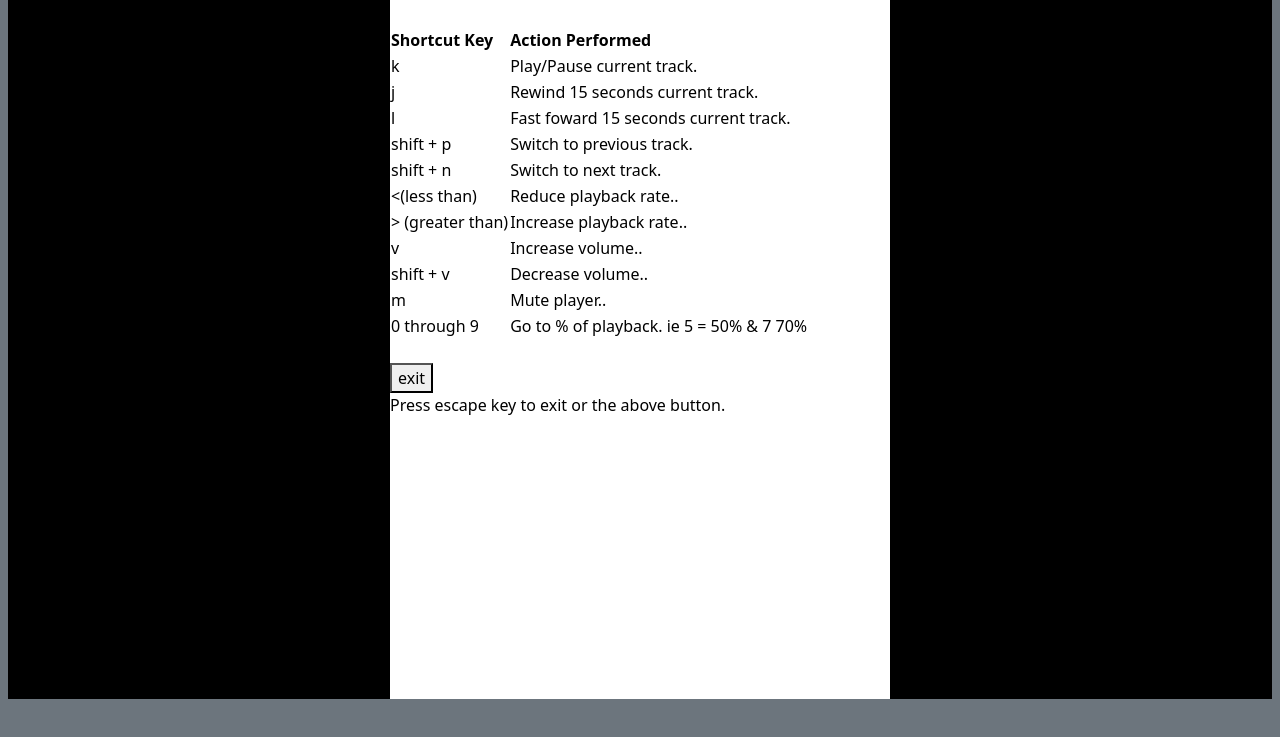
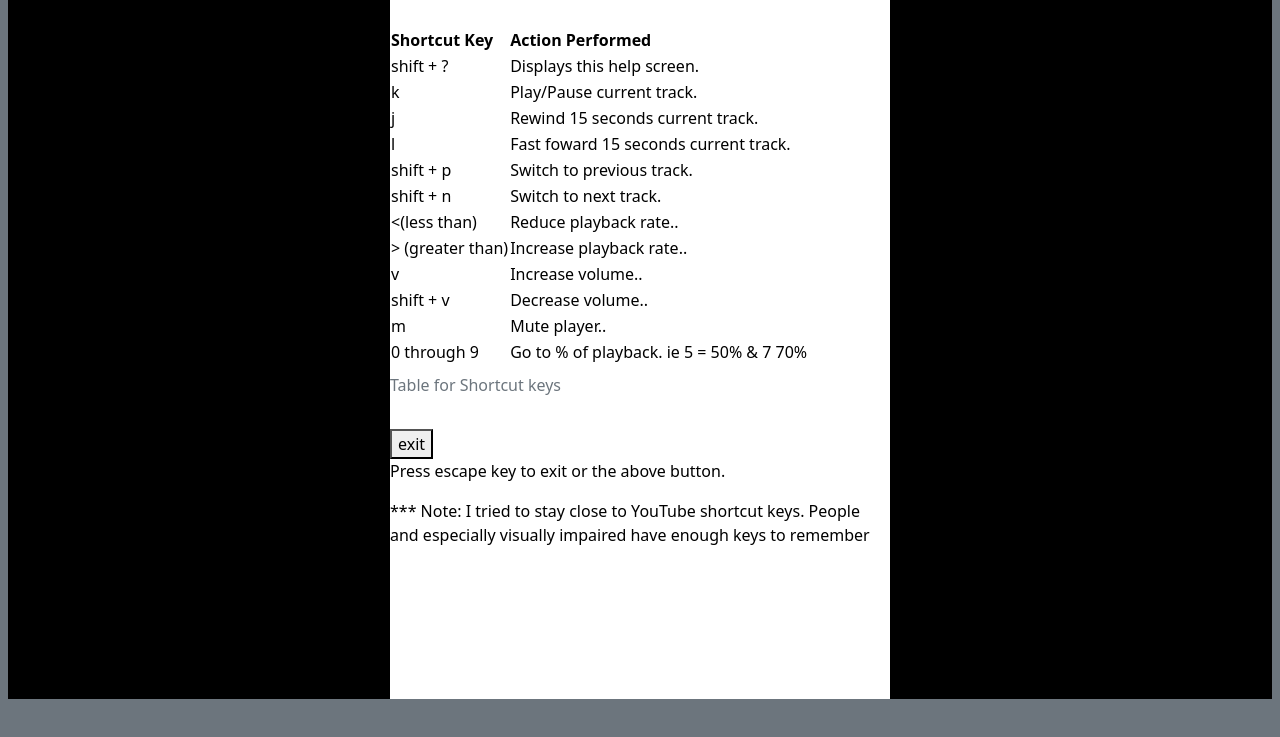
Before and after one commit to lewislwood/vsCode-Intro-Screen-Reader, a plain HTML site: page public/index.html in a window 1280 px wide. Both pictures are taken after a click on the button 1165 px from the left and 99 px from the top of the page. Shown: the part 109-846 px from the top of the page. Drawn offline with nearby package versions, Linux system fonts and the light colour scheme.

Commit message:
correct mispellings

```diff
--- a/public/index.html
+++ b/public/index.html
@@ -40,7 +40,7 @@
 </header>
 <div class="player-status">
     <h4 id="id_player_status_current">Current Status</h4>
-    <p>Disable screen reader keys for optimal key combatibility.   Press shift + "?" (question mark key) to view shortcut keys help scren. On the shortcut key help screen, be sure to reenable your screen reader keys.     </p>
+    <p>Disable screen reader keys for optimal key combatibility.   Press shift + "?" (question mark key) to view shortcut keys help screen. On the shortcut key help screen, be sure to reenable your screen reader keys.     </p>
         <div id="id_player_status" aria-live="assertive"></div>
         <div id="id_player_info" aria-live="assertive"></div>
     </div>
@@ -616,12 +616,17 @@
        <br>
        <table>
 <thead>
+    <caption>Table for Shortcut keys</caption>
  <tr>
      <th>Shortcut Key</th>
      <th>Action Performed</th>
  </tr>
 </thead>
 <tbody>
+    <tr>
+        <td>shift + ?</td>
+        <td>Displays this help screen.</td>
+    </tr>
  <tr>
      <td>k</td>
      <td>Play/Pause current track.</td>
@@ -678,6 +683,7 @@
 
        <button id="closeHelpScreen" >exit</button>
        <p>Press escape key to exit or the above button.</p>
+       <p>*** Note: I tried to stay close to YouTube shortcut keys. People and especially visually impaired have enough keys to remember</p>
 
  </div>
 
```
Also changed, not shown: temp.txt.
